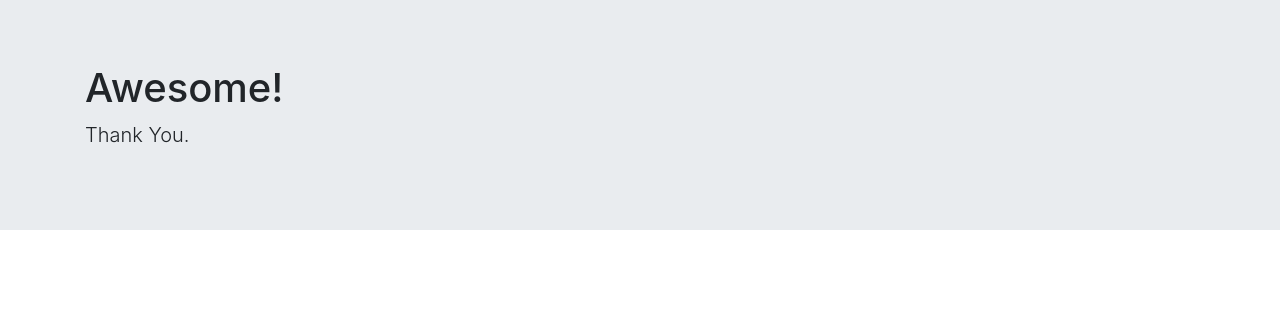
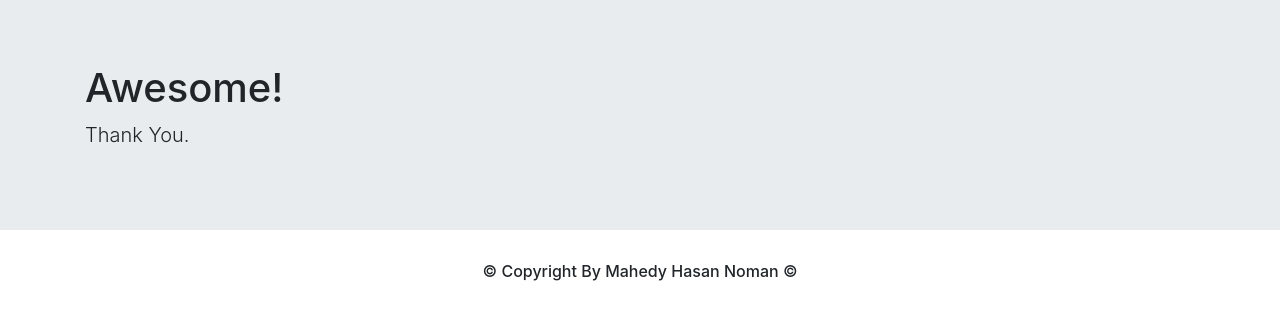
Before and after one commit to mehedynoman11/demo_signup, a website: page success.html in a window 1280 px wide. Drawn offline with nearby package versions, Linux system fonts and the light colour scheme.

Commit message:
Update success.html

```diff
--- a/success.html
+++ b/success.html
@@ -15,5 +15,6 @@
         <p class="lead">Thank You.</p>
       </div>
     </div>
+    <h6 align="center">© Copyright By Mahedy Hasan Noman ©</h6>
   </body>
 </html>
```
